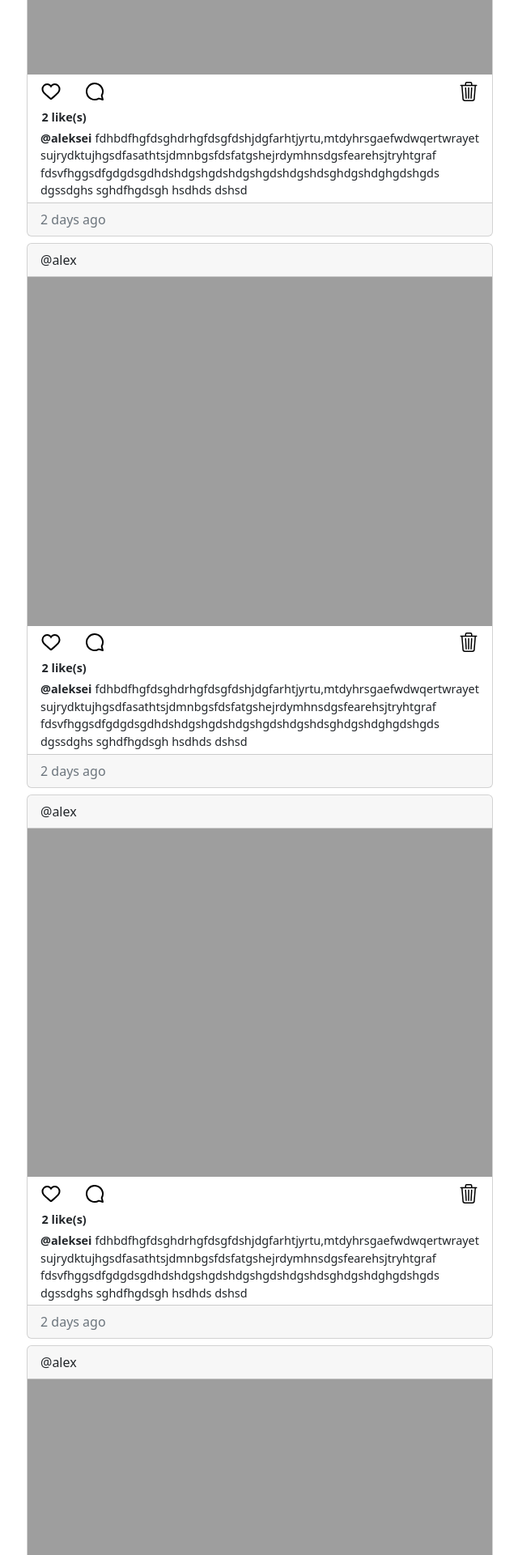
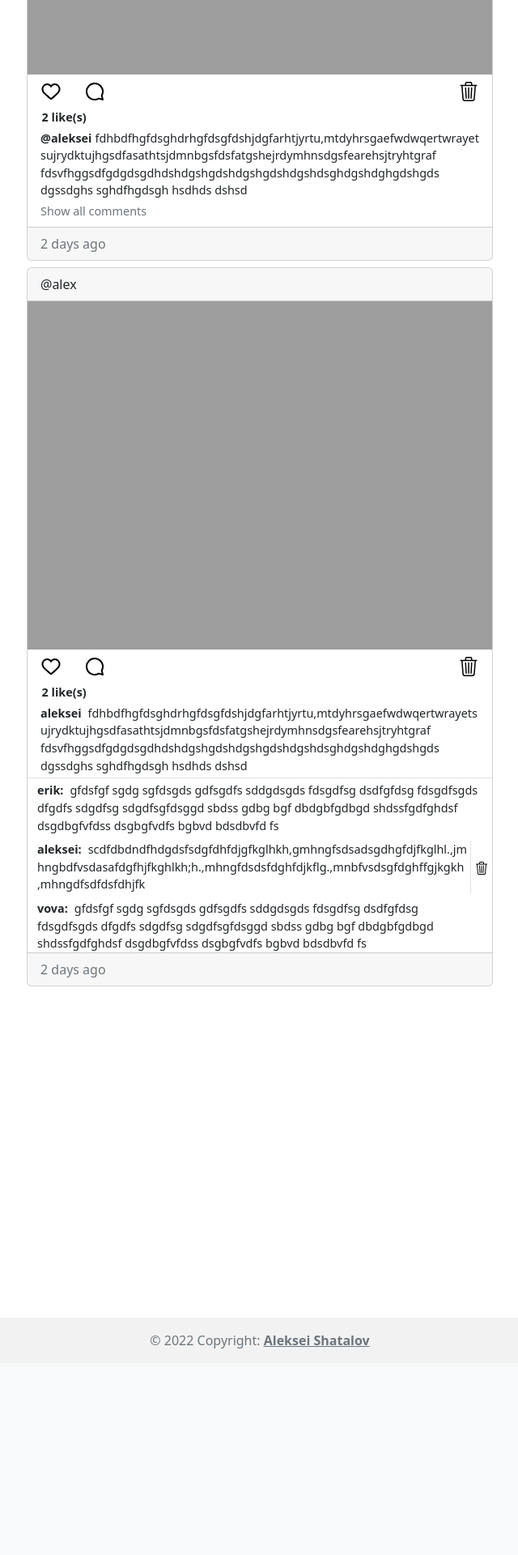
Before and after one commit to alex2011576/Camagru, a PHP site: page /index2.html in a window 1280 px wide. Shown: the part 469-2389 px from the top of the page at 81% size, without its empty margins (319-959 px from the left). After the commit the page ends 2134 px from the top, so only its background shows below. Run offline with PHP 8.4, Linux system fonts and the light colour scheme; some libraries are stand-ins or nearby versions; some web fonts are replaced.

Commit message:
show all comments button and scrolling comments section

```diff
--- a/index2.html
+++ b/index2.html
@@ -66,35 +66,7 @@
   </header> -->
     <main>
       <div class="container-fluid justify-content-center" style="max-width: 600px; min-height: 2000px">
-        <article class="card mt-2">
-          <div class="card-header" >
-            @alex
-          </div>
-          <div class="card-body p-0">
-            <img src="http://localhost:8080/camagru/ilona/uploads/img_62d6ca64e688e.jpg" class="card-img-top rounded-0 picture" alt="...">
-          </div>
-          <section class="card-body d-inline-flex justify-content-between py-0 px-1">
-              <div class="">
-                <button href="#" class="btn pic-btn"><svg aria-label="Like" class="heart" color="black" fill="black" height="24" role="img" viewBox="0 0 24 24" width="24"><path d="M16.792 3.904A4.989 4.989 0 0121.5 9.122c0 3.072-2.652 4.959-5.197 7.222-2.512 2.243-3.865 3.469-4.303 3.752-.477-.309-2.143-1.823-4.303-3.752C5.141 14.072 2.5 12.167 2.5 9.122a4.989 4.989 0 014.708-5.218 4.21 4.21 0 013.675 1.941c.84 1.175.98 1.763 1.12 1.763s.278-.588 1.11-1.766a4.17 4.17 0 013.679-1.938m0-2a6.04 6.04 0 00-4.797 2.127 6.052 6.052 0 00-4.787-2.127A6.985 6.985 0 00.5 9.122c0 3.61 2.55 5.827 5.015 7.97.283.246.569.494.853.747l1.027.918a44.998 44.998 0 003.518 3.018 2 2 0 002.174 0 45.263 45.263 0 003.626-3.115l.922-.824c.293-.26.59-.519.885-.774 2.334-2.025 4.98-4.32 4.98-7.94a6.985 6.985 0 00-6.708-7.218z"></path></svg></button>
-                <button href="#" class="btn pic-btn"><svg aria-label="Comment" class="bubble" color="black" fill="black" height="24" role="img" viewBox="0 0 24 24" width="24"><path d="M20.656 17.008a9.993 9.993 0 10-3.59 3.615L22 22z" fill="none" stroke="currentColor" stroke-linejoin="round" stroke-width="2"></path></svg></button>
-              </div>
-              <div>
-                <button href="#" class="btn pic-btn"><svg xmlns="http://www.w3.org/2000/svg" width="24" height="24" fill="currentColor" class="bi bi-trash3" viewBox="0 0 16 16" color="black">
-												<path d="M6.5 1h3a.5.5 0 0 1 .5.5v1H6v-1a.5.5 0 0 1 .5-.5ZM11 2.5v-1A1.5 1.5 0 0 0 9.5 0h-3A1.5 1.5 0 0 0 5 1.5v1H2.506a.58.58 0 0 0-.01 0H1.5a.5.5 0 0 0 0 1h.538l.853 10.66A2 2 0 0 0 4.885 16h6.23a2 2 0 0 0 1.994-1.84l.853-10.66h.538a.5.5 0 0 0 0-1h-.995a.59.59 0 0 0-.01 0H11Zm1.958 1-.846 10.58a1 1 0 0 1-.997.92h-6.23a1 1 0 0 1-.997-.92L3.042 3.5h9.916Zm-7.487 1a.5.5 0 0 1 .528.47l.5 8.5a.5.5 0 0 1-.998.06L5 5.03a.5.5 0 0 1 .47-.53Zm5.058 0a.5.5 0 0 1 .47.53l-.5 8.5a.5.5 0 1 1-.998-.06l.5-8.5a.5.5 0 0 1 .528-.47ZM8 4.5a.5.5 0 0 1 .5.5v8.5a.5.5 0 0 1-1 0V5a.5.5 0 0 1 .5-.5Z"></path>
-											</svg></button>
-              </div>
-          </section>
-          <section  class="card-body sec-likes p-0 pb-1 ps-3">
-            <span class="text-start likes fw-bold m-0">2 like(s)</span>
-          </section>
-          <section  class="card-body sec-comments p-0 pb-1 px-3">
-            <span class="text-start comment-a float-start fw-bold m-0 pe-1">@aleksei</span>
-            <span class="">fdhbdfhgfdsghdrhgfdsgfdshjdgfarhtjyrtu,mtdyhrsgaefwdwqertwrayetsujrydktujhgsdfasathtsjdmnbgsfdsfatgshejrdymhnsdgsfearehsjtryhtgraf fdsvfhggsdfgdgdsgdhdshdgshgdshdgshgdshdgshdsghdgshdghgdshgds dgssdghs sghdfhgdsgh hsdhds dshsd</span>
-          </section>
-          <div class="card-footer text-muted">
-            2 days ago
-          </div>
-        </article>
+
 
         <!--  -->
 
@@ -121,12 +93,15 @@
           </section>
           <section  class="card-body sec-comments p-0 pb-1 px-3">
             <span class="text-start comment-a float-start fw-bold m-0 pe-1">@aleksei</span>
-            <span class="">fdhbdfhgfdsghdrhgfdsgfdshjdgfarhtjyrtu,mtdyhrsgaefwdwqertwrayetsujrydktujhgsdfasathtsjdmnbgsfdsfatgshejrdymhnsdgsfearehsjtryhtgraf fdsvfhggsdfgdgdsgdhdshdgshgdshdgshgdshdgshdsghdgshdghgdshgds dgssdghs sghdfhgdsgh hsdhds dshsd</span>
+            <span class="post-description">fdhbdfhgfdsghdrhgfdsgfdshjdgfarhtjyrtu,mtdyhrsgaefwdwqertwrayetsujrydktujhgsdfasathtsjdmnbgsfdsfatgshejrdymhnsdgsfearehsjtryhtgraf fdsvfhggsdfgdgdsgdhdshdgshgdshdgshgdshdgshdsghdgshdghgdshgds dgssdghs sghdfhgdsgh hsdhds dshsd</span>
+            <p class="text-start m-0 my-1 text-muted"> Show all comments </p>
           </section>
           <div class="card-footer text-muted">
             2 days ago
           </div>
         </article>
+
+        <!--    ARTICLE 2 WITH COMMENTS   -->
         <article class="card mt-2">
           <div class="card-header" >
             @alex
@@ -148,74 +123,69 @@
           <section  class="card-body sec-likes p-0 pb-1 ps-3">
             <span class="text-start likes fw-bold m-0">2 like(s)</span>
           </section>
-          <section  class="card-body sec-comments p-0 pb-1 px-3">
-            <span class="text-start comment-a float-start fw-bold m-0 pe-1">@aleksei</span>
-            <span class="">fdhbdfhgfdsghdrhgfdsgfdshjdgfarhtjyrtu,mtdyhrsgaefwdwqertwrayetsujrydktujhgsdfasathtsjdmnbgsfdsfatgshejrdymhnsdgsfearehsjtryhtgraf fdsvfhggsdfgdgdsgdhdshdgshgdshdgshgdshdgshdsghdgshdghgdshgds dgssdghs sghdfhgdsgh hsdhds dshsd</span>
+          <section  class="card-body sec-comments p-0">
+            <div class="a-sec p-0 pb-1 px-3 ">
+              <span class="text-start comment-a float-start fw-bold m-0 pe-2">aleksei</span>
+              <span class="post-description">fdhbdfhgfdsghdrhgfdsgfdshjdgfarhtjyrtu,mtdyhrsgaefwdwqertwrayetsujrydktujhgsdfasathtsjdmnbgsfdsfatgshejrdymhnsdgsfearehsjtryhtgraf fdsvfhggsdfgdgdsgdhdshdgshgdshdgshgdshdgshdsghdgshdghgdshgds dgssdghs sghdfhgdsgh hsdhds dshsd</span>
+               <!-- <p class="text-start m-0 my-1 text-muted"> Show all comments </p> -->
+            </div>
+
+
+            <div class="comments border-top border-1 pt-1">
+
+              <!-- COMMENT !/ DELETE B -->
+              <div class="comment container-fluid d-inline-flex align-items-center pe-0 mb-2">
+                  <div class="comment-text pe-1 pe-3">
+                    <span class="text-start comment-a float-start fw-bold m-0 pe-2">erik:</span>
+                    <span class="post-description">gfdsfgf sgdg sgfdsgds gdfsgdfs sddgdsgds fdsgdfsg dsdfgfdsg fdsgdfsgds dfgdfs sdgdfsg sdgdfsgfdsggd sbdss gdbg bgf dbdgbfgdbgd shdssfgdfghdsf dsgdbgfvfdss dsgbgfvdfs bgbvd bdsdbvfd fs</span>
+                  </div>
+              </div>
+
+              <!-- COMMENT W/ DELETE B -->
+              <div class="comment container-fluid d-inline-flex align-items-center pe-0 mb-2">
+                <div class="comment-text pe-1 border-end">
+                  <span class="text-start comment-a float-start fw-bold m-0 pe-2">aleksei:</span>
+                  <span class="post-description">scdfdbdndfhdgdsfsdgfdhfdjgfkglhkh,gmhngfsdsadsgdhgfdjfkglhl.,jmhngbdfvsdasafdgfhjfkghlkh;h.,mhngfdsdsfdghfdjkflg.,mnbfvsdsgfdghffgjkgkh,mhngdfsdfdsfdhjfk</span>
+                </div>
+                <button href="#" class="btn pic-btn comment-button px-1"><svg xmlns="http://www.w3.org/2000/svg" width="1rem" height="1rem" fill="currentColor" class="bi bi-trash3" viewBox="0 0 16 16" color="black">
+                    <path d="M6.5 1h3a.5.5 0 0 1 .5.5v1H6v-1a.5.5 0 0 1 .5-.5ZM11 2.5v-1A1.5 1.5 0 0 0 9.5 0h-3A1.5 1.5 0 0 0 5 1.5v1H2.506a.58.58 0 0 0-.01 0H1.5a.5.5 0 0 0 0 1h.538l.853 10.66A2 2 0 0 0 4.885 16h6.23a2 2 0 0 0 1.994-1.84l.853-10.66h.538a.5.5 0 0 0 0-1h-.995a.59.59 0 0 0-.01 0H11Zm1.958 1-.846 10.58a1 1 0 0 1-.997.92h-6.23a1 1 0 0 1-.997-.92L3.042 3.5h9.916Zm-7.487 1a.5.5 0 0 1 .528.47l.5 8.5a.5.5 0 0 1-.998.06L5 5.03a.5.5 0 0 1 .47-.53Zm5.058 0a.5.5 0 0 1 .47.53l-.5 8.5a.5.5 0 1 1-.998-.06l.5-8.5a.5.5 0 0 1 .528-.47ZM8 4.5a.5.5 0 0 1 .5.5v8.5a.5.5 0 0 1-1 0V5a.5.5 0 0 1 .5-.5Z"></path>
+                  </svg>
+                </button>
+              </div>
+<!--
+--------------------TRIAL COMMENTS--------------------------------------------
+               -->
+              <div class="comment container-fluid d-inline-flex align-items-center pe-0 mb-2">
+               <div class="comment-text pe-1 pe-3">
+                 <span class="text-start comment-a float-start fw-bold m-0 pe-2">vova:</span>
+                 <span class="post-description">gfdsfgf sgdg sgfdsgds gdfsgdfs sddgdsgds fdsgdfsg dsdfgfdsg fdsgdfsgds dfgdfs sdgdfsg sdgdfsgfdsggd sbdss gdbg bgf dbdgbfgdbgd shdssfgdfghdsf dsgdbgfvfdss dsgbgfvdfs bgbvd bdsdbvfd fs</span>
+                </div>
+              </div>
+              <div class="comment container-fluid d-inline-flex align-items-center pe-0 mb-2">
+                <div class="comment-text pe-1 border-end">
+                  <span class="text-start comment-a float-start fw-bold m-0 pe-2">aleksei:</span>
+                  <span class="post-description">gfdsfgf sgdg sgfdsgds gdfsgdfs bdghhd hfd dss dsgbgfvdfs bgbvd bdsdbvfd fs</span>
+                </div>
+                <button href="#" class="btn pic-btn comment-button px-1"><svg xmlns="http://www.w3.org/2000/svg" width="1rem" height="1rem" fill="currentColor" class="bi bi-trash3" viewBox="0 0 16 16" color="black">
+                  <path d="M6.5 1h3a.5.5 0 0 1 .5.5v1H6v-1a.5.5 0 0 1 .5-.5ZM11 2.5v-1A1.5 1.5 0 0 0 9.5 0h-3A1.5 1.5 0 0 0 5 1.5v1H2.506a.58.58 0 0 0-.01 0H1.5a.5.5 0 0 0 0 1h.538l.853 10.66A2 2 0 0 0 4.885 16h6.23a2 2 0 0 0 1.994-1.84l.853-10.66h.538a.5.5 0 0 0 0-1h-.995a.59.59 0 0 0-.01 0H11Zm1.958 1-.846 10.58a1 1 0 0 1-.997.92h-6.23a1 1 0 0 1-.997-.92L3.042 3.5h9.916Zm-7.487 1a.5.5 0 0 1 .528.47l.5 8.5a.5.5 0 0 1-.998.06L5 5.03a.5.5 0 0 1 .47-.53Zm5.058 0a.5.5 0 0 1 .47.53l-.5 8.5a.5.5 0 1 1-.998-.06l.5-8.5a.5.5 0 0 1 .528-.47ZM8 4.5a.5.5 0 0 1 .5.5v8.5a.5.5 0 0 1-1 0V5a.5.5 0 0 1 .5-.5Z"></path>
+                    </svg>
+                </button>
+              </div>
+              <div class="comment container-fluid d-inline-flex align-items-center pe-0 mb-2">
+                <div class="comment-text pe-1 pe-3">
+                  <span class="text-start comment-a float-start fw-bold m-0 pe-2">ilona:</span>
+                  <span class="post-description">gfdsfgf sgdg sgfdsgds gdfsgdfs sddgdsgds fdsgdfsg dsdfgfdsg fdsgdfsgds dfgdfs sdgdfsg sdgdfsgfdsggd sbdss gdbg bgf dbdgbfgdbgd shdssfgdfghdsf dsgdbgfvfdss dsgbgfvdfs bgbvd bdsdbvfd fs</span>
+                </div>
+              </div>
+
+
+            </div>
+
           </section>
           <div class="card-footer text-muted">
             2 days ago
           </div>
         </article>
-        <article class="card mt-2">
-          <div class="card-header" >
-            @alex
-          </div>
-          <div class="card-body p-0">
-            <img src="http://localhost:8080/camagru/ilona/uploads/img_62d6ca64e688e.jpg" class="card-img-top rounded-0 picture" alt="...">
-          </div>
-          <section class="card-body d-inline-flex justify-content-between py-0 px-1">
-              <div class="">
-                <button href="#" class="btn pic-btn"><svg aria-label="Like" class="heart" color="black" fill="black" height="24" role="img" viewBox="0 0 24 24" width="24"><path d="M16.792 3.904A4.989 4.989 0 0121.5 9.122c0 3.072-2.652 4.959-5.197 7.222-2.512 2.243-3.865 3.469-4.303 3.752-.477-.309-2.143-1.823-4.303-3.752C5.141 14.072 2.5 12.167 2.5 9.122a4.989 4.989 0 014.708-5.218 4.21 4.21 0 013.675 1.941c.84 1.175.98 1.763 1.12 1.763s.278-.588 1.11-1.766a4.17 4.17 0 013.679-1.938m0-2a6.04 6.04 0 00-4.797 2.127 6.052 6.052 0 00-4.787-2.127A6.985 6.985 0 00.5 9.122c0 3.61 2.55 5.827 5.015 7.97.283.246.569.494.853.747l1.027.918a44.998 44.998 0 003.518 3.018 2 2 0 002.174 0 45.263 45.263 0 003.626-3.115l.922-.824c.293-.26.59-.519.885-.774 2.334-2.025 4.98-4.32 4.98-7.94a6.985 6.985 0 00-6.708-7.218z"></path></svg></button>
-                <button href="#" class="btn pic-btn"><svg aria-label="Comment" class="bubble" color="black" fill="black" height="24" role="img" viewBox="0 0 24 24" width="24"><path d="M20.656 17.008a9.993 9.993 0 10-3.59 3.615L22 22z" fill="none" stroke="currentColor" stroke-linejoin="round" stroke-width="2"></path></svg></button>
-              </div>
-              <div>
-                <button href="#" class="btn pic-btn"><svg xmlns="http://www.w3.org/2000/svg" width="24" height="24" fill="currentColor" class="bi bi-trash3" viewBox="0 0 16 16" color="black">
-												<path d="M6.5 1h3a.5.5 0 0 1 .5.5v1H6v-1a.5.5 0 0 1 .5-.5ZM11 2.5v-1A1.5 1.5 0 0 0 9.5 0h-3A1.5 1.5 0 0 0 5 1.5v1H2.506a.58.58 0 0 0-.01 0H1.5a.5.5 0 0 0 0 1h.538l.853 10.66A2 2 0 0 0 4.885 16h6.23a2 2 0 0 0 1.994-1.84l.853-10.66h.538a.5.5 0 0 0 0-1h-.995a.59.59 0 0 0-.01 0H11Zm1.958 1-.846 10.58a1 1 0 0 1-.997.92h-6.23a1 1 0 0 1-.997-.92L3.042 3.5h9.916Zm-7.487 1a.5.5 0 0 1 .528.47l.5 8.5a.5.5 0 0 1-.998.06L5 5.03a.5.5 0 0 1 .47-.53Zm5.058 0a.5.5 0 0 1 .47.53l-.5 8.5a.5.5 0 1 1-.998-.06l.5-8.5a.5.5 0 0 1 .528-.47ZM8 4.5a.5.5 0 0 1 .5.5v8.5a.5.5 0 0 1-1 0V5a.5.5 0 0 1 .5-.5Z"></path>
-											</svg></button>
-              </div>
-          </section>
-          <section  class="card-body sec-likes p-0 pb-1 ps-3">
-            <span class="text-start likes fw-bold m-0">2 like(s)</span>
-          </section>
-          <section  class="card-body sec-comments p-0 pb-1 px-3">
-            <span class="text-start comment-a float-start fw-bold m-0 pe-1">@aleksei</span>
-            <span class="">fdhbdfhgfdsghdrhgfdsgfdshjdgfarhtjyrtu,mtdyhrsgaefwdwqertwrayetsujrydktujhgsdfasathtsjdmnbgsfdsfatgshejrdymhnsdgsfearehsjtryhtgraf fdsvfhggsdfgdgdsgdhdshdgshgdshdgshgdshdgshdsghdgshdghgdshgds dgssdghs sghdfhgdsgh hsdhds dshsd</span>
-          </section>
-          <div class="card-footer text-muted">
-            2 days ago
-          </div>
-        </article>
-        <article class="card mt-2">
-          <div class="card-header" >
-            @alex
-          </div>
-          <div class="card-body p-0">
-            <img src="http://localhost:8080/camagru/ilona/uploads/img_62d6ca64e688e.jpg" class="card-img-top rounded-0 picture" alt="...">
-          </div>
-          <section class="card-body d-inline-flex justify-content-between py-0 px-1">
-              <div class="">
-                <button href="#" class="btn pic-btn"><svg aria-label="Like" class="heart" color="black" fill="black" height="24" role="img" viewBox="0 0 24 24" width="24"><path d="M16.792 3.904A4.989 4.989 0 0121.5 9.122c0 3.072-2.652 4.959-5.197 7.222-2.512 2.243-3.865 3.469-4.303 3.752-.477-.309-2.143-1.823-4.303-3.752C5.141 14.072 2.5 12.167 2.5 9.122a4.989 4.989 0 014.708-5.218 4.21 4.21 0 013.675 1.941c.84 1.175.98 1.763 1.12 1.763s.278-.588 1.11-1.766a4.17 4.17 0 013.679-1.938m0-2a6.04 6.04 0 00-4.797 2.127 6.052 6.052 0 00-4.787-2.127A6.985 6.985 0 00.5 9.122c0 3.61 2.55 5.827 5.015 7.97.283.246.569.494.853.747l1.027.918a44.998 44.998 0 003.518 3.018 2 2 0 002.174 0 45.263 45.263 0 003.626-3.115l.922-.824c.293-.26.59-.519.885-.774 2.334-2.025 4.98-4.32 4.98-7.94a6.985 6.985 0 00-6.708-7.218z"></path></svg></button>
-                <button href="#" class="btn pic-btn"><svg aria-label="Comment" class="bubble" color="black" fill="black" height="24" role="img" viewBox="0 0 24 24" width="24"><path d="M20.656 17.008a9.993 9.993 0 10-3.59 3.615L22 22z" fill="none" stroke="currentColor" stroke-linejoin="round" stroke-width="2"></path></svg></button>
-              </div>
-              <div>
-                <button href="#" class="btn pic-btn"><svg xmlns="http://www.w3.org/2000/svg" width="24" height="24" fill="currentColor" class="bi bi-trash3" viewBox="0 0 16 16" color="black">
-												<path d="M6.5 1h3a.5.5 0 0 1 .5.5v1H6v-1a.5.5 0 0 1 .5-.5ZM11 2.5v-1A1.5 1.5 0 0 0 9.5 0h-3A1.5 1.5 0 0 0 5 1.5v1H2.506a.58.58 0 0 0-.01 0H1.5a.5.5 0 0 0 0 1h.538l.853 10.66A2 2 0 0 0 4.885 16h6.23a2 2 0 0 0 1.994-1.84l.853-10.66h.538a.5.5 0 0 0 0-1h-.995a.59.59 0 0 0-.01 0H11Zm1.958 1-.846 10.58a1 1 0 0 1-.997.92h-6.23a1 1 0 0 1-.997-.92L3.042 3.5h9.916Zm-7.487 1a.5.5 0 0 1 .528.47l.5 8.5a.5.5 0 0 1-.998.06L5 5.03a.5.5 0 0 1 .47-.53Zm5.058 0a.5.5 0 0 1 .47.53l-.5 8.5a.5.5 0 1 1-.998-.06l.5-8.5a.5.5 0 0 1 .528-.47ZM8 4.5a.5.5 0 0 1 .5.5v8.5a.5.5 0 0 1-1 0V5a.5.5 0 0 1 .5-.5Z"></path>
-											</svg></button>
-              </div>
-          </section>
-          <section  class="card-body sec-likes p-0 pb-1 ps-3">
-            <span class="text-start likes fw-bold m-0">2 like(s)</span>
-          </section>
-          <section  class="card-body sec-comments p-0 pb-1 px-3">
-            <span class="text-start comment-a float-start fw-bold m-0 pe-1">@aleksei</span>
-            <span class="">fdhbdfhgfdsghdrhgfdsgfdshjdgfarhtjyrtu,mtdyhrsgaefwdwqertwrayetsujrydktujhgsdfasathtsjdmnbgsfdsfatgshejrdymhnsdgsfearehsjtryhtgraf fdsvfhggsdfgdgdsgdhdshdgshgdshdgshgdshdgshdsghdgshdghgdshgds dgssdghs sghdfhgdsgh hsdhds dshsd</span>
-          </section>
-          <div class="card-footer text-muted">
-            2 days ago
-          </div>
-        </article>
-
-        <!--          -->
 
       </div>
     </main>
--- a/static/style1.css
+++ b/static/style1.css
@@ -42,6 +42,18 @@ h1{
 .comment-a{
     font-size: 0.9rem!important;
 }
+
+.comments {
+    overflow-y: auto;
+    max-height: 15em;
+}
+
+.comment-text{
+    overflow-y: auto;
+}
+.post-description{
+
+}
 /* .nav-item {
         padding-right: 0;
         padding-right: 0.4rem !important;
```
